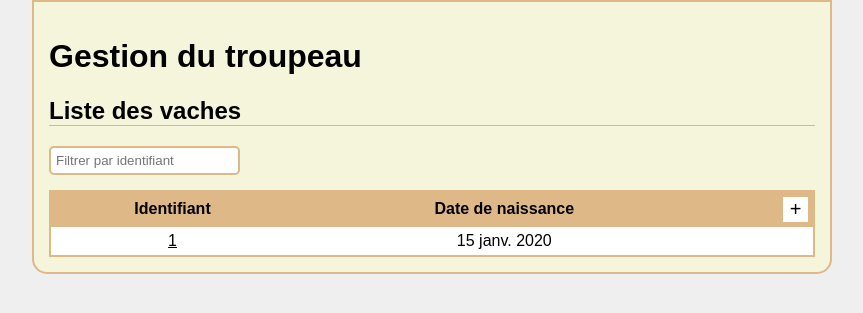
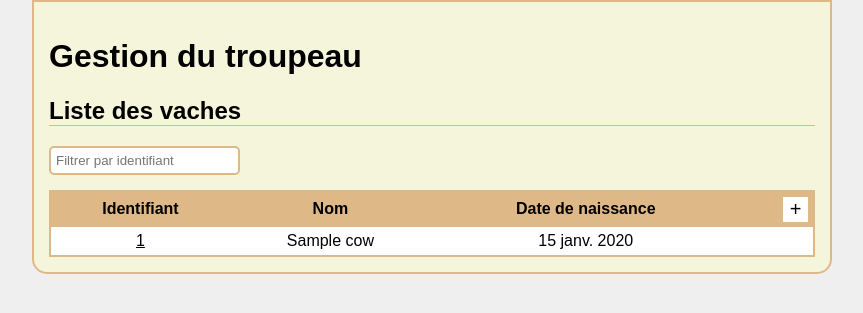
Before and after one commit to loann-des/BioFarm-Monitor, a Flask app: page /herd in a window 1280 px wide. Shown: the part 83-396 px from the top of the page, without its empty margins (208-1071 px from the left). Run offline with Flask 3, Linux system fonts and the light colour scheme; the visitor is signed in with stand-in values (Sample User, id 1); tables that the repository leaves empty hold one stand-in row (values such as "Sample post"); parts of the project's set-up code (start-up, migrations or seed data) failed here and were passed over.

Commit message:
Added cow name to front-end

```diff
--- a/web_app/modules/herd.py
+++ b/web_app/modules/herd.py
@@ -48,14 +48,16 @@ def acquire():
         user_id = current_user.id
         # Récupération des données du formulaire
         cow_id = int(request.form["id"])
+        cow_name = str(request.form["name"])
+        birth_date = parse_date(request.form["birth_date"])
+
+        if cow_name is None or len(cow_name) == 0:
+            cow_name = "N/A"
 
         lg.info(f"Adding new cow {cow_id}...")
 
-        CowUtils.add_cow(user_id=user_id, cow_id=cow_id, init_as_cow=True)
+        current_user.cow_ustils.add_cow(cow_id, cow_name, birth_date, False)
 
-        birth_date = parse_date(request.form["birth_date"])
-
-        CowUtils.update_cow(user_id=user_id, cow_id=cow_id, born_date=birth_date)
         return jsonify(
             {"success": True, "message": f"{cow_id} a été ajoutée avec succès !"}
         )
--- a/web_app/static/js/herd.js
+++ b/web_app/static/js/herd.js
@@ -82,12 +82,16 @@ async function updateHerd() {
         const entry = herdTableTemplate.content.children[0].cloneNode(true);
 
         const cowIdContainer = entry.children[0].children[0];
-        const cowBirthDateContainer = entry.children[1];
+        const cowNameContainer = entry.children[1];
+        const cowBirthDateContainer = entry.children[2];
 
         cowIdContainer.setAttribute("href", `/cow/${cow.cow_id}`)
 
         cowIdContainer.textContent = cow.cow_id;
         cowIdContainer.innerHTML = cow.cow_id;
+
+        cowNameContainer.textContent = cow.name;
+        cowNameContainer.innerHTML = cow.name;
 
         if (cow.born_date == null) {
           cowBirthDateContainer.textContent = "Unknown";
@@ -150,12 +154,16 @@ async function updateHerdFiltered(e) {
       const entry = herdTableTemplate.content.children[0].cloneNode(true);
 
       const cowIdContainer = entry.children[0].children[0];
-      const cowBirthDateContainer = entry.children[1];
+      const cowNameContainer = entry.children[1];
+      const cowBirthDateContainer = entry.children[2];
 
       cowIdContainer.setAttribute("href", `/cow/${cow.cow_id}`);
 
       cowIdContainer.textContent = cow.cow_id;
       cowIdContainer.innerHTML = cow.cow_id;
+
+      cowNameContainer.textContent = cow.name;
+      cowNameContainer.innerHTML = cow.name;
 
       if (cow.born_date == null) {
         cowBirthDateContainer.textContent = "Unknown";
--- a/web_app/templates/cow.html
+++ b/web_app/templates/cow.html
@@ -11,7 +11,8 @@
 
   <section>
     <ul>
-      <li>Date de naissance: {{ date_to_str(cow.born_date) }}</li>
+      <li>Nom&nbsp;: {{ cow.name }}</li>
+      <li>Date de naissance&nbsp;: {{ date_to_str(cow.born_date) }}</li>
     </ul>
 
     <div id="action-buttons-wrapper">
--- a/web_app/templates/herd.html
+++ b/web_app/templates/herd.html
@@ -20,6 +20,7 @@
       <thead>
         <tr>
           <th>Identifiant</th>
+          <th>Nom</th>
           <th>Date de naissance</th>
           <th>
             <button id="add-cow-button">+</button>
@@ -46,6 +47,9 @@
       <label for="id">Numéro de la vache&nbsp;:</label>
       <input name="id" type="number" required>
 
+      <label for="name">Nom de la vache</label>
+      <input name="name" type="text" autocomplete="off">
+
       <label for="birth_date">Date de naissance&nbsp;:</label>
       <input name="birth_date" type="date" required>
 
@@ -56,6 +60,7 @@
   <template id="herd-table-template">
     <tr>
       <td><a>Cow ID</a></td>
+      <td>Cow name</td>
       <td>Date de naissance</td>
       <td></td>
     </tr>
```
